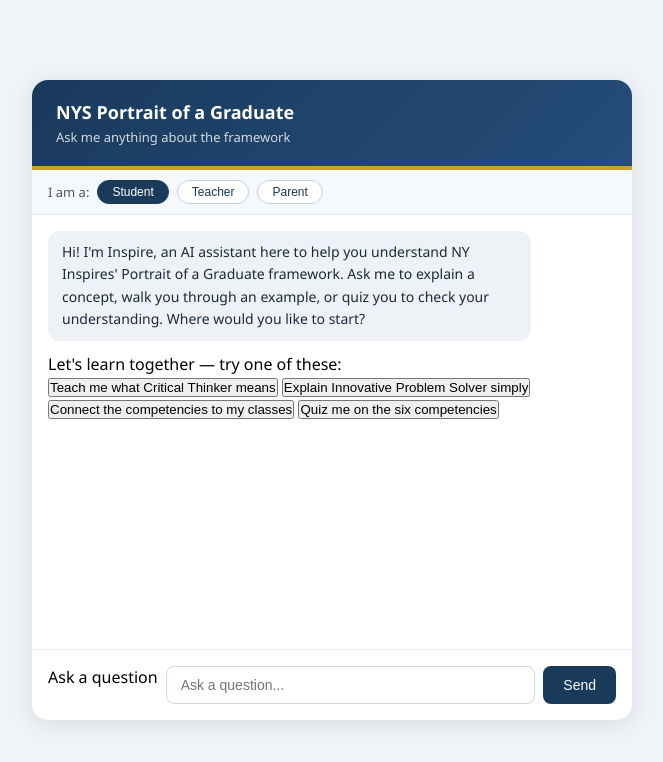
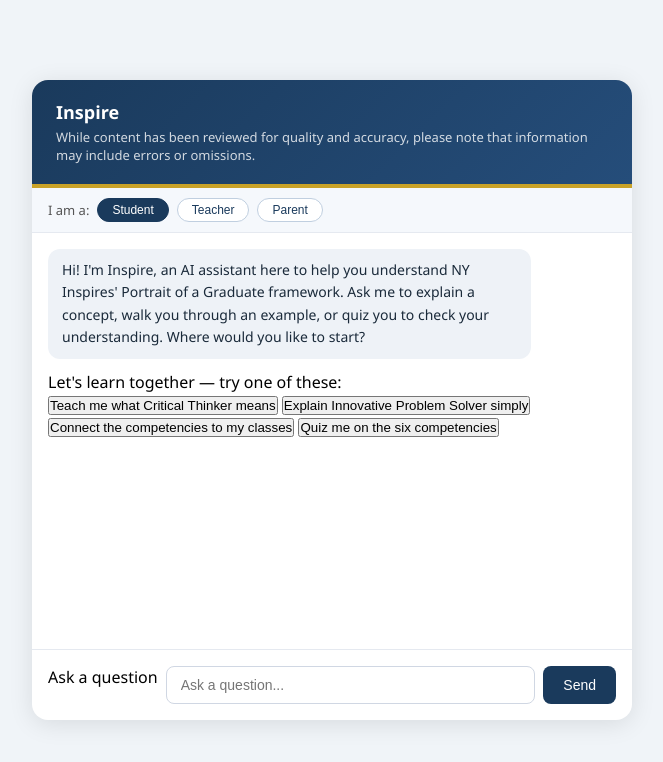
Before and after one commit to mmichaela034-lgtm/NY-Inspire, a website: page index.html in a window 1280 px wide. Shown: the whole page, without its empty margins (308-971 px from the left). Drawn offline with nearby package versions, Linux system fonts and the light colour scheme.

Commit message:
Add accuracy disclosure statement to header

```diff
--- a/index.html
+++ b/index.html
@@ -10,8 +10,8 @@
 <body>
   <div class="chat-container">
     <div class="chat-header">
-      <h1>NYS Portrait of a Graduate</h1>
-      <p>Ask me anything about the framework</p>
+      <h1>Inspire</h1>
+      <p>While content has been reviewed for quality and accuracy, please note that information may include errors or omissions.</p>
     </div>
     <div class="role-selector">
   <span>I am a:</span>
```
